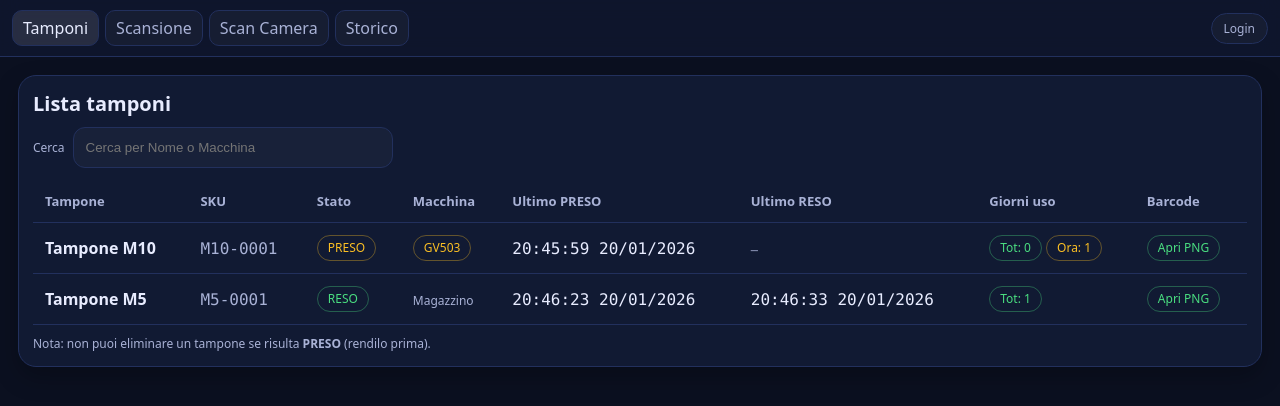
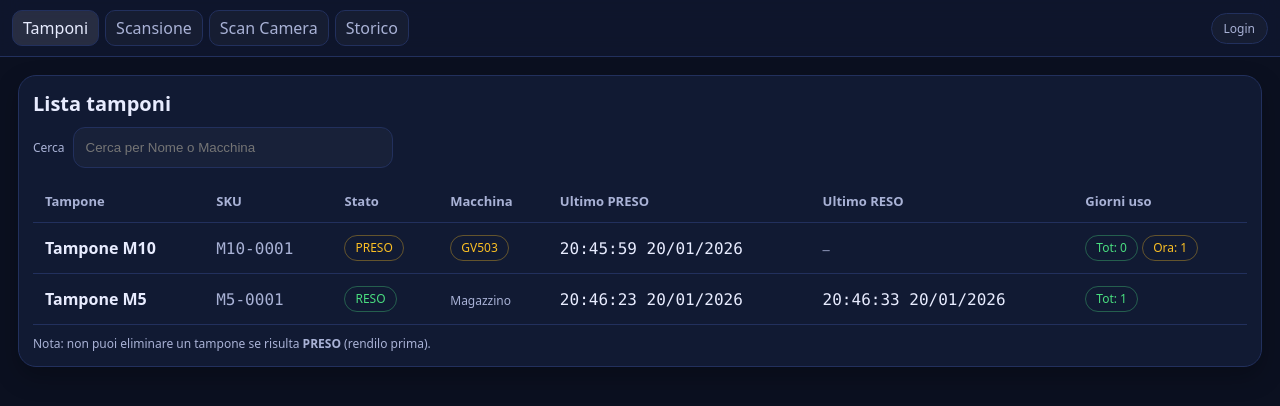
Before and after one commit to SamBLC92/tamponi_inventario, a Flask app: page /swabs in a window 1280 px wide. Shown: the top 406 px of the page. Run offline with Flask 3, Linux system fonts and the light colour scheme; data comes from the database, SQL or seed files in the repository.

Commit message:
Hide barcode label link from swabs list

```diff
--- a/templates/swabs.html
+++ b/templates/swabs.html
@@ -21,7 +21,6 @@
             <th>Ultimo PRESO</th>
             <th>Ultimo RESO</th>
             <th>Giorni uso</th>
-            <th>Barcode</th>
           </tr>
         </thead>
         <tbody>
@@ -63,17 +62,11 @@
                   <span class="pill warn">Ora: {{ r["current_days"] }}</span>
                 {% endif %}
               </td>
-
-              <td data-label="Barcode">
-                <a href="{{ url_for('label_png', sku=r['sku']) }}" target="_blank">
-                  <span class="pill ok">Apri PNG</span>
-                </a>
-              </td>
             </tr>
           {% endfor %}
 
           {% if rows|length == 0 %}
-            <tr><td colspan="8" class="muted">Nessun tampone.</td></tr>
+            <tr><td colspan="7" class="muted">Nessun tampone.</td></tr>
           {% endif %}
         </tbody>
       </table>
```
